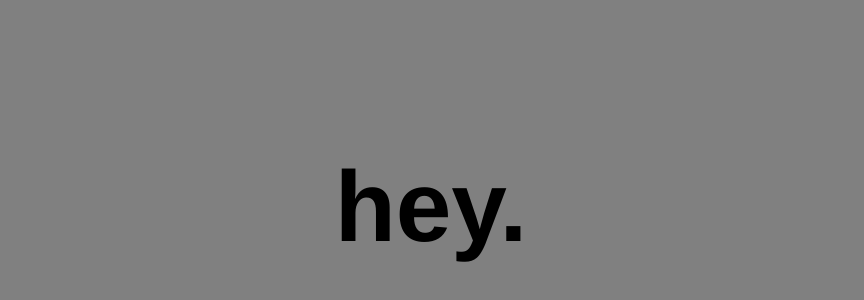
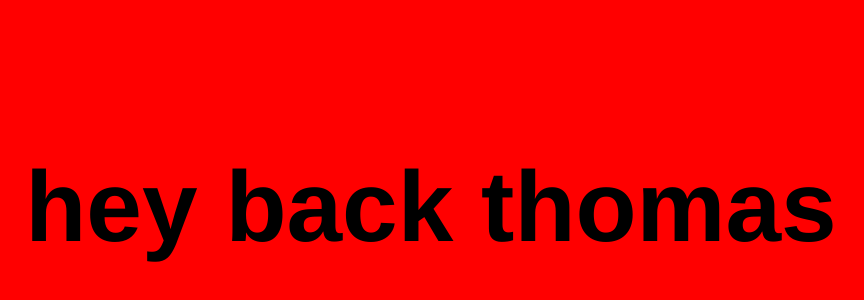
Before and after one commit to curvgrl5000/website-with-different-background-colors, a plain HTML site: page index.html in a window 1280 px wide. Shown: the part 238-538 px from the top of the page, without its empty margins (217-1081 px from the left). Drawn offline with Linux system fonts and the light colour scheme.

Commit message:
changed the backround to red and the copy a bit

```diff
--- a/index.html
+++ b/index.html
@@ -3,13 +3,13 @@
 <head>
 	<style type="text/css">
 	h1 {position: absolute; top:40%; width: 100%; text-align:center;font-family: Helvetica;font-size:100;}
-	body {background-color: grey}
+	body {background-color: red}
 </style>
 
 </head>
 
 <body>
-	<h1> hey.
+	<h1> hey back thomas
 	</h1>
 
 </body>
```
